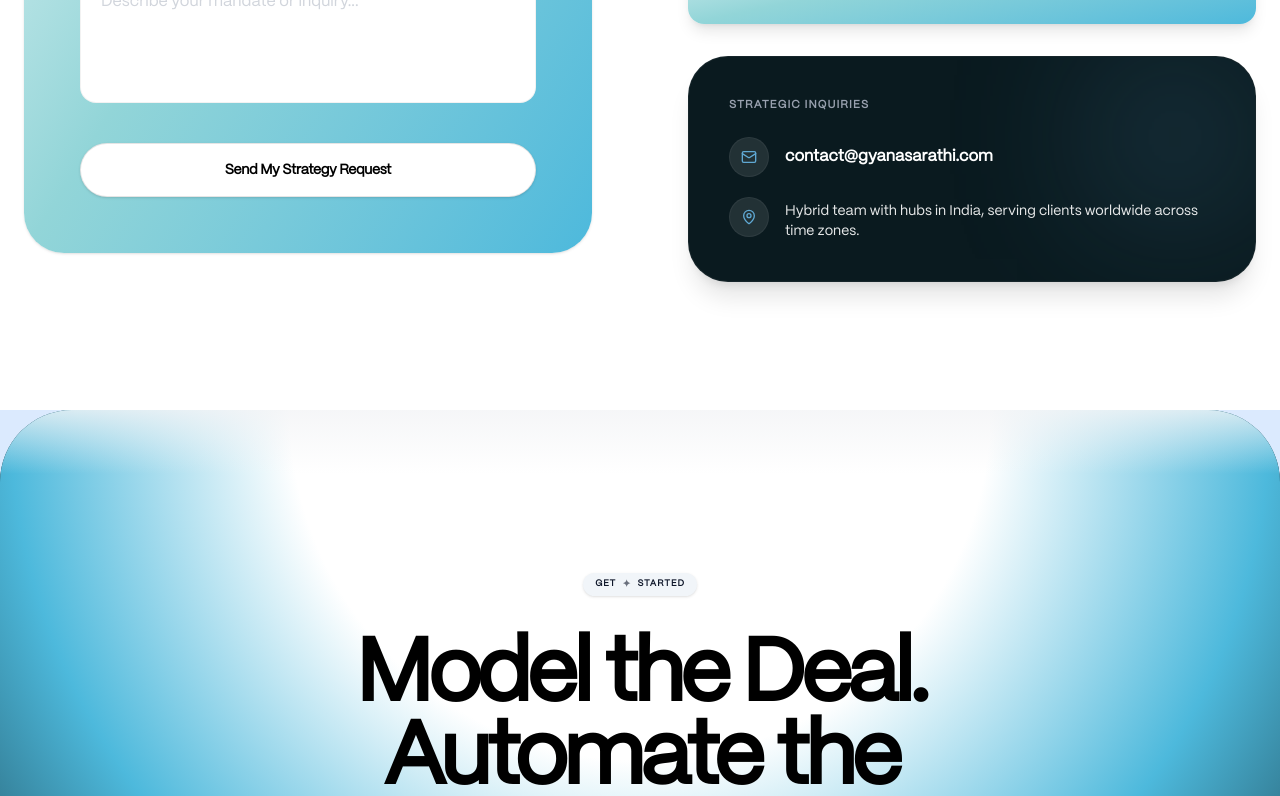
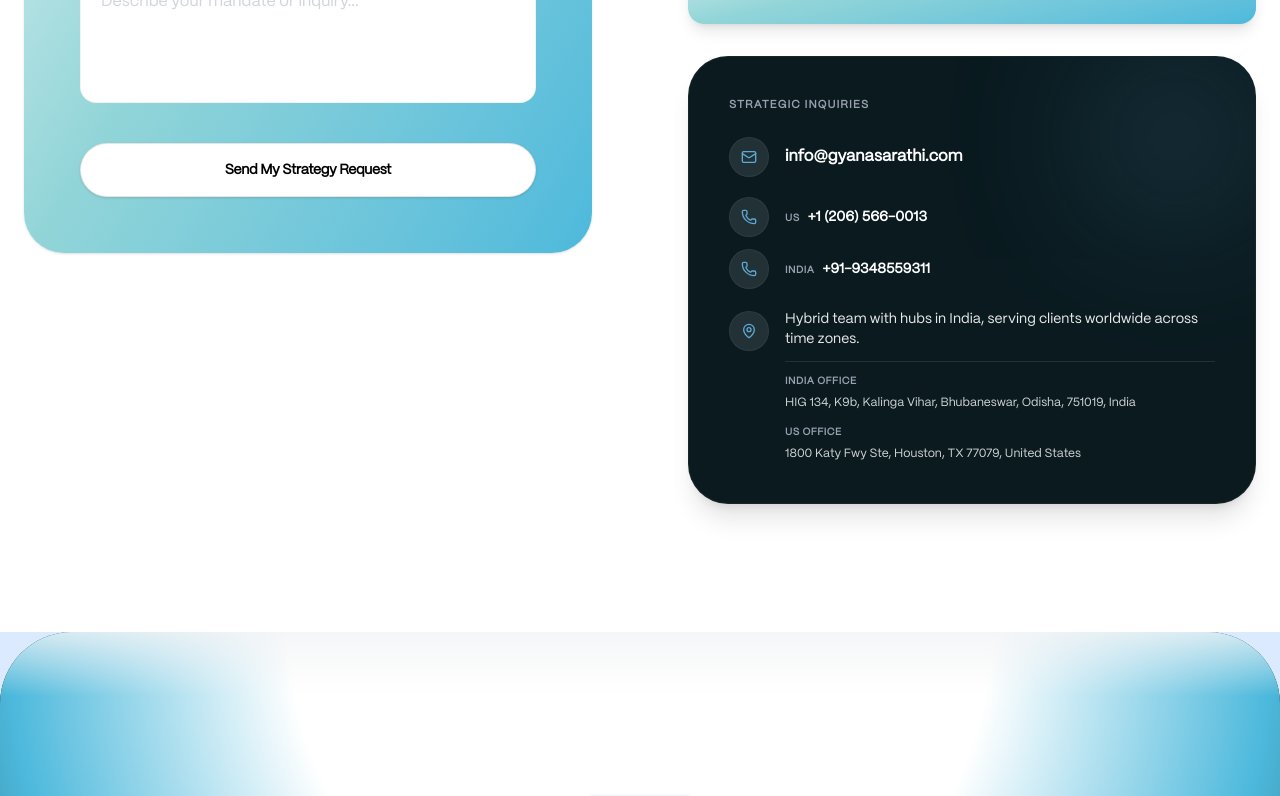
Before and after one commit to mahamcoder/Gyana-site, a React (Vite) app: page /contact in a window 1280 px wide. Shown: the part 1520-2316 px from the top of the page. Built offline with nearby package versions, Linux system fonts and the light colour scheme.

Commit message:
feat(contact): add real contact details

```diff
--- a/index.html
+++ b/index.html
@@ -19,11 +19,29 @@
         "url": "https://gyanasarathi.com/",
         "logo": "https://gyanasarathi.com/logo.png",
         "description": "Gyanasarathi is an India-based financial modeling and agentic AI firm. It builds institutional-grade commercial real estate underwriting, DCF and LP/GP waterfall models. It also deploys AI agents and private AI models that automate analysis for private equity sponsors, REIT asset managers, sovereign funds and M&A teams worldwide.",
-        "email": "contact@gyanasarathi.com",
-        "address": {
-          "@type": "PostalAddress",
-          "addressCountry": "IN"
-        },
+        "email": "info@gyanasarathi.com",
+        "telephone": [
+          "+1-206-566-0013",
+          "+91-9348559311"
+        ],
+        "address": [
+          {
+            "@type": "PostalAddress",
+            "streetAddress": "HIG 134, K9b, Kalinga Vihar",
+            "addressLocality": "Bhubaneswar",
+            "addressRegion": "Odisha",
+            "postalCode": "751019",
+            "addressCountry": "IN"
+          },
+          {
+            "@type": "PostalAddress",
+            "streetAddress": "1800 Katy Fwy Ste",
+            "addressLocality": "Houston",
+            "addressRegion": "TX",
+            "postalCode": "77079",
+            "addressCountry": "US"
+          }
+        ],
         "areaServed": "Worldwide",
         "founder": {
           "@id": "https://gyanasarathi.com/about#founder"
@@ -39,7 +57,11 @@
         "contactPoint": {
           "@type": "ContactPoint",
           "contactType": "sales",
-          "email": "contact@gyanasarathi.com",
+          "email": "info@gyanasarathi.com",
+          "telephone": [
+            "+1-206-566-0013",
+            "+91-9348559311"
+          ],
           "areaServed": "Worldwide",
           "availableLanguage": "English"
         },
--- a/src/components/layout/Footer.jsx
+++ b/src/components/layout/Footer.jsx
@@ -1,5 +1,6 @@
 import React from 'react';
 import { Link } from 'react-router-dom';
+import { contactDetails } from '../../data/contact';
 
 export const Footer = () => {
   return (
@@ -101,9 +102,15 @@ export const Footer = () => {
             <div className="flex flex-col gap-4">
               <h4 className="text-white text-[13px] font-bold tracking-wide">Contact</h4>
               <div className="flex flex-col gap-3">
-                <a href="mailto:contact@gyanasarathi.com" className="text-sapforce-accent text-[10px] font-bold hover:text-white uppercase tracking-[0.1em]">
-                  contact@gyanasarathi.com
-                </a>{/* TODO(confirm): contact@gyanasarathi.com email address */}
+                <a href={`mailto:${contactDetails.email}`} className="text-sapforce-accent text-[10px] font-bold hover:text-white uppercase tracking-[0.1em]">
+                  {contactDetails.email}
+                </a>
+                <a href={`tel:${contactDetails.phones.us.tel}`} className="text-sapforce-accent text-[10px] font-bold hover:text-white uppercase tracking-[0.1em]">
+                  US: {contactDetails.phones.us.display}
+                </a>
+                <a href={`tel:${contactDetails.phones.india.tel}`} className="text-sapforce-accent text-[10px] font-bold hover:text-white uppercase tracking-[0.1em]">
+                  India: {contactDetails.phones.india.display}
+                </a>
                 <a href="https://linkedin.com" target="_blank" rel="noreferrer" className="flex items-center gap-2 text-sapforce-accent hover:text-white group">
                   <svg className="w-3.5 h-3.5 fill-current" viewBox="0 0 24 24"><path d="M19 0h-14c-2.761 0-5 2.239-5 5v14c0 2.761 2.239 5 5 5h14c2.762 0 5-2.239 5-5v-14c0-2.761-2.238-5-5-5zm-11 19h-3v-11h3v11zm-1.5-12.268c-.966 0-1.75-.79-1.75-1.764s.784-1.764 1.75-1.764 1.75.79 1.75 1.764-.783 1.764-1.75 1.764zm13.5 12.268h-3v-5.604c0-3.368-4-3.113-4 0v5.604h-3v-11h3v1.765c1.396-2.586 7-2.777 7 2.476v6.759z" /></svg>
                   <span className="text-[10px] font-bold uppercase tracking-[0.1em]">LINKEDIN</span>
--- /dev/null
+++ b/src/data/contact.js
@@ -0,0 +1,38 @@
+export const contactDetails = {
+  email: 'info@gyanasarathi.com',
+  phones: {
+    us: {
+      display: '+1 (206) 566-0013',
+      tel: '+12065660013',
+      schema: '+1-206-566-0013',
+    },
+    india: {
+      display: '+91-9348559311',
+      tel: '+919348559311',
+      schema: '+91-9348559311',
+    },
+  },
+  addresses: {
+    india: {
+      street: 'HIG 134, K9b, Kalinga Vihar',
+      city: 'Bhubaneswar',
+      region: 'Odisha',
+      postalCode: '751019',
+      country: 'India',
+      countryCode: 'IN',
+      formatted: 'HIG 134, K9b, Kalinga Vihar, Bhubaneswar, Odisha, 751019, India',
+    },
+    us: {
+      // TODO(confirm: suite number for the Houston address)
+      street: '1800 Katy Fwy Ste',
+      city: 'Houston',
+      region: 'TX',
+      postalCode: '77079',
+      country: 'United States',
+      countryCode: 'US',
+      formatted: '1800 Katy Fwy Ste, Houston, TX 77079, United States',
+    },
+  },
+};
+
+export default contactDetails;
--- a/src/pages/Contact.jsx
+++ b/src/pages/Contact.jsx
@@ -1,9 +1,10 @@
 import React, { useState } from 'react';
 import { motion } from 'framer-motion';
 import { Link, useSearchParams } from 'react-router-dom';
-import { CalendarDays, ShieldCheck, Mail, MapPin, Clock } from 'lucide-react';
+import { CalendarDays, ShieldCheck, Mail, MapPin, Clock, Phone } from 'lucide-react';
 import { Button } from '../components/ui/Button';
 import { usePageMeta } from '../lib/seo';
+import { contactDetails } from '../data/contact';
 
 const TOPIC_MAP = {
   'modeling': 'Real Estate Financial Modeling',
@@ -51,18 +52,8 @@ export const Contact = () => {
         'about': {
           '@id': 'https://gyanasarathi.com/#organization',
         },
-      },
-      {
-        '@type': 'Organization',
-        '@id': 'https://gyanasarathi.com/#organization',
-        'name': 'Gyanasarathi',
-        'url': 'https://gyanasarathi.com/',
-        'contactPoint': {
-          '@type': 'ContactPoint',
-          'contactType': 'sales',
-          'email': 'contact@gyanasarathi.com',
-          'areaServed': 'Worldwide',
-          'availableLanguage': 'English',
+        'mainEntity': {
+          '@id': 'https://gyanasarathi.com/#organization',
         },
       },
       {
@@ -338,20 +329,58 @@ export const Contact = () => {
                 <div className="absolute top-0 right-0 w-40 h-40 bg-sapforce-accent blur-[80px] opacity-20 pointer-events-none"></div>
                 <h3 className="text-[11px] font-black uppercase tracking-widest text-gray-400 mb-6">Strategic Inquiries</h3>
                 <div className="space-y-5 relative z-10">
-                  {/* TODO(confirm: monitored mailbox) */}
-                  <a href="mailto:contact@gyanasarathi.com" className="flex items-center gap-4 group">
-                    <div className="w-10 h-10 rounded-full bg-white/10 flex items-center justify-center border border-white/5 group-hover:bg-white/20 transition-colors">
+                  <a href={`mailto:${contactDetails.email}`} className="flex items-center gap-4 group">
+                    <div className="w-10 h-10 rounded-full bg-white/10 flex items-center justify-center border border-white/5 group-hover:bg-white/20 transition-colors shrink-0">
                       <Mail size={16} className="text-sapforce-accent" />
                     </div>
-                    <span className="text-white font-semibold group-hover:text-sapforce-accent transition-colors">contact@gyanasarathi.com</span>
+                    <span className="text-white font-semibold group-hover:text-sapforce-accent transition-colors">{contactDetails.email}</span>
                   </a>
+
+                  <div className="space-y-3">
+                    <a href={`tel:${contactDetails.phones.us.tel}`} className="flex items-center gap-4 group">
+                      <div className="w-10 h-10 rounded-full bg-white/10 flex items-center justify-center border border-white/5 group-hover:bg-white/20 transition-colors shrink-0">
+                        <Phone size={16} className="text-sapforce-accent" />
+                      </div>
+                      <span className="text-white font-semibold group-hover:text-sapforce-accent transition-colors text-sm">
+                        <span className="text-gray-400 text-[10px] uppercase tracking-wider font-bold mr-2">US</span>
+                        {contactDetails.phones.us.display}
+                      </span>
+                    </a>
+                    <a href={`tel:${contactDetails.phones.india.tel}`} className="flex items-center gap-4 group">
+                      <div className="w-10 h-10 rounded-full bg-white/10 flex items-center justify-center border border-white/5 group-hover:bg-white/20 transition-colors shrink-0">
+                        <Phone size={16} className="text-sapforce-accent" />
+                      </div>
+                      <span className="text-white font-semibold group-hover:text-sapforce-accent transition-colors text-sm">
+                        <span className="text-gray-400 text-[10px] uppercase tracking-wider font-bold mr-2">India</span>
+                        {contactDetails.phones.india.display}
+                      </span>
+                    </a>
+                  </div>
+
                   <div className="flex items-start gap-4">
-                    <div className="w-10 h-10 rounded-full bg-white/10 flex items-center justify-center border border-white/5 shrink-0">
+                    <div className="w-10 h-10 rounded-full bg-white/10 flex items-center justify-center border border-white/5 shrink-0 mt-0.5">
                       <MapPin size={16} className="text-sapforce-accent" />
                     </div>
-                    <span className="text-white/90 text-sm font-medium pt-1">
-                      Hybrid team with hubs in India, serving clients worldwide across time zones.
-                    </span>
+                    <div className="flex flex-col gap-3">
+                      <span className="text-white/90 text-sm font-medium">
+                        Hybrid team with hubs in India, serving clients worldwide across time zones.
+                      </span>
+                      {/* TODO(confirm: the US address vs the "India-based" wording in copy-rewrite.md; confirm with client how to describe the US office) */}
+                      <div className="pt-3 border-t border-white/10 space-y-3">
+                        <div>
+                          <div className="text-[10px] font-bold uppercase tracking-wider text-gray-400 mb-1">India office</div>
+                          <div className="text-white/80 text-xs leading-relaxed font-medium">
+                            {contactDetails.addresses.india.formatted}
+                          </div>
+                        </div>
+                        <div>
+                          <div className="text-[10px] font-bold uppercase tracking-wider text-gray-400 mb-1">US office</div>
+                          <div className="text-white/80 text-xs leading-relaxed font-medium">
+                            {contactDetails.addresses.us.formatted}
+                          </div>
+                        </div>
+                      </div>
+                    </div>
                   </div>
                 </div>
               </div>
```
